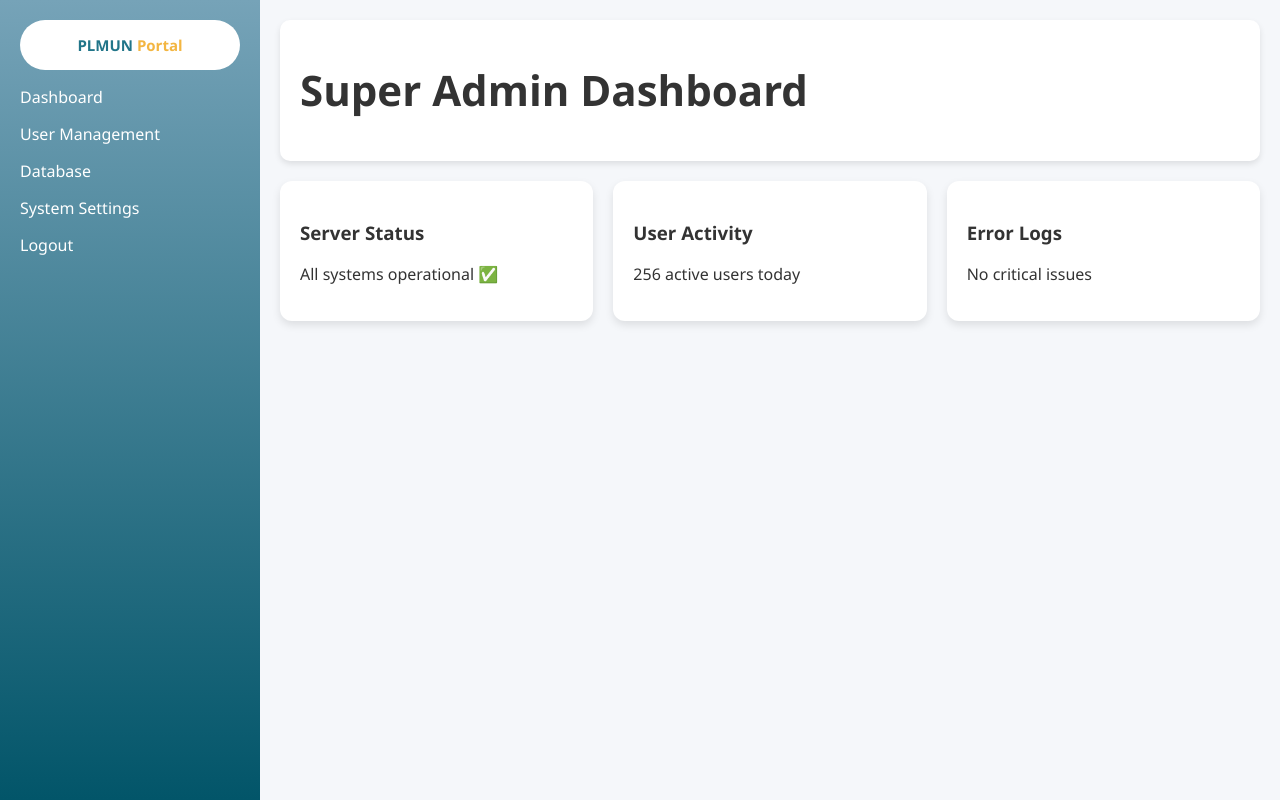
After one commit to MDCedeno/ai-powered-grading-system, a PHP site: page /views/super-admin/dashboard.html in a window 1280 px wide. The commit adds this page. Run offline with PHP 8.4, Linux system fonts and the light colour scheme.

Commit message:
Add dashboard layout and sidebar navigation for Super Admin

```diff
--- a/ai-powered-grading-system/frontend/assets/css/style.css
+++ b/ai-powered-grading-system/frontend/assets/css/style.css
@@ -5,7 +5,6 @@ body {
   background: #f5f7fa;
   color: hsl(0, 0%, 20%);
 }
-
 /* Navbar */
 .navbar {
   display: flex;
@@ -22,6 +21,20 @@ body {
   padding-left: 40px;
   padding-right: 40px;
   align-content: center;
+  text-align: center;
+  height: 50px;
+  margin-top: auto;
+  margin-bottom: auto;
+}
+.sidebar .logo {
+  font-weight: bold;
+  font-size: 15px;
+  background: white;
+  border-radius: 40px;
+  padding-left: 40px;
+  padding-right: 40px;
+  align-content: center;
+  text-align: center;
   height: 50px;
   margin-top: auto;
   margin-bottom: auto;
@@ -35,13 +48,15 @@ body {
   text-decoration: none;
   color: #fff;
 }
-
+.sidebar a {
+  text-decoration: none;
+  color: #fff;
+}
 h1 {
   font-size: 42px;
   font-weight: bold;
   line-height: 1.3;
 }
-
 /* Custom highlight colors */
 .plmun {
   color: #217589; /* strong university blue */
@@ -54,7 +69,6 @@ h1 {
 .portal {
   color: #f3b642; /* bright yellow */
 }
-
 /* Hero */
 .hero {
   text-align: center;
@@ -70,7 +84,6 @@ h1 {
   font-size: 18px;
   margin-bottom: 30px;
 }
-
 /* Buttons */
 .btn {
   display: inline-block;
@@ -94,7 +107,6 @@ h1 {
   padding: 8px 16px;
   font-size: 14px;
 }
-
 /* Features */
 .features {
   padding: 60px 20px;
@@ -160,6 +172,60 @@ h1 {
 .auth-switch {
   margin-top: 15px;
 }
+/* Dashboard Layout */
+.dashboard-layout {
+  display: flex;
+  min-height: 100vh;
+}
+/* Sidebar */
+.sidebar {
+  width: 220px;
+  background: linear-gradient(to bottom, #76a3b8, #025569);
+  color: #fff;
+  padding: 20px;
+}
+.sidebar h2 {
+  font-size: 18px;
+  margin-bottom: 20px;
+}
+.sidebar ul {
+  list-style: none;
+  padding: 0;
+}
+.sidebar ul li {
+  margin: 15px 0;
+}
+.sidebar ul a {
+  color: #fff;
+  text-decoration: none;
+  display: block;
+}
+/* Main Content */
+.content {
+  flex: 1;
+  background: #f5f7fa;
+  padding: 20px;
+}
+.topbar {
+  background: #fff;
+  padding: 15px 20px;
+  border-radius: 10px;
+  margin-bottom: 20px;
+  box-shadow: 0 3px 6px rgba(0, 0, 0, 0.1);
+}
+.cards {
+  display: flex;
+  flex-wrap: wrap;
+  gap: 20px;
+}
+.card {
+  background: #fff;
+  padding: 20px;
+  border-radius: 12px;
+  flex: 1;
+  min-width: 200px;
+  box-shadow: 0 4px 8px rgba(0, 0, 0, 0.1);
+}
 /* Footer */
 footer {
   background: #025569;
--- /dev/null
+++ b/ai-powered-grading-system/frontend/views/super-admin/dashboard.html
@@ -0,0 +1,70 @@
+<!DOCTYPE html>
+<html lang="en">
+  <head>
+    <meta charset="UTF-8" />
+    <meta name="viewport" content="width=device-width, initial-scale=1.0" />
+    <title>Super Admin | PLMUN Portal</title>
+    <link rel="stylesheet" href="../../assets/css/style.css" />
+    <!-- PLMUN Logo -->
+    <link
+      rel="apple-touch-icon"
+      sizes="180x180"
+      href="../../assets/images/apple-touch-icon.png"
+    />
+    <link
+      rel="icon"
+      type="image/png"
+      sizes="32x32"
+      href="../../assets/images/favicon-32x32.png"
+    />
+    <link
+      rel="icon"
+      type="image/png"
+      sizes="16x16"
+      href="../../assets/images/favicon-16x16.png"
+    />
+    <link rel="manifest" href="../../assets/images/site.webmanifest" />
+  </head>
+  <body>
+    <div class="dashboard-layout">
+      <!-- Sidebar -->
+      <aside class="sidebar">
+        <div class="logo">
+          <a href="../landing.html">
+            <span class="plmun">PLMUN</span>
+            <span class="portal">Portal</span>
+          </a>
+        </div>
+        <ul>
+          <li><a href="dashboard.html">Dashboard</a></li>
+          <li><a href="users.html">User Management</a></li>
+          <li><a href="database.html">Database</a></li>
+          <li><a href="settings.html">System Settings</a></li>
+          <li><a href="../login.html">Logout</a></li>
+        </ul>
+      </aside>
+
+      <!-- Main Content -->
+      <main class="content">
+        <header class="topbar">
+          <h1>Super Admin Dashboard</h1>
+        </header>
+
+        <section class="cards">
+          <div class="card">
+            <h3>Server Status</h3>
+            <p>All systems operational ✅</p>
+          </div>
+          <div class="card">
+            <h3>User Activity</h3>
+            <p>256 active users today</p>
+          </div>
+          <div class="card">
+            <h3>Error Logs</h3>
+            <p>No critical issues</p>
+          </div>
+        </section>
+      </main>
+    </div>
+  </body>
+</html>
```
